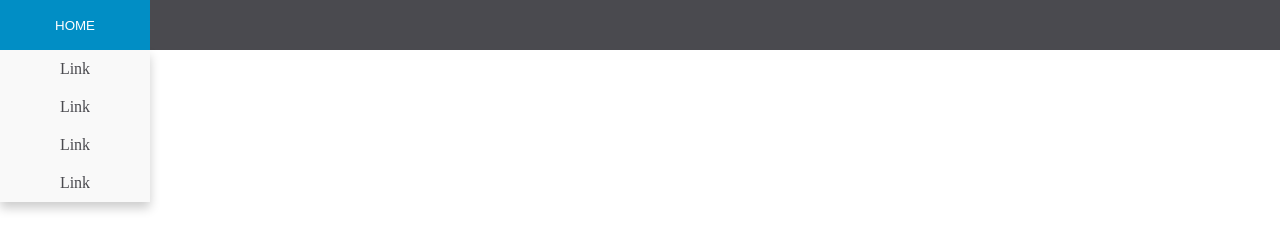
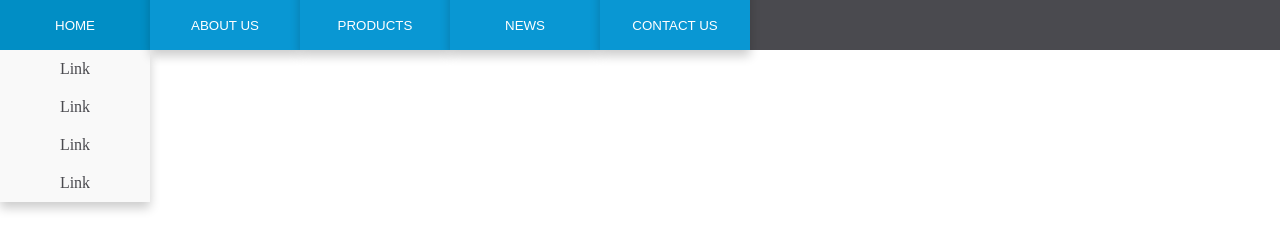
Before and after one commit to hameederrawi/dropdown, a plain HTML site: page index.html in a window 1280 px wide. Drawn offline with Linux system fonts and the light colour scheme.

Commit message:
created 5 menu items

```diff
--- a/index.html
+++ b/index.html
@@ -18,6 +18,59 @@
                 <li class="dropdownItem"><a href="#" class="dropdownLink">Link</a></li>
                 <li class="dropdownItem"><a href="#" class="dropdownLink">Link</a></li>
             </ul>
+
+
+        </div>
+        <div class="dropdown2">
+            <button>About Us</button>
+
+            <ul class="dropdownMenu">
+                <li class="dropdownItem"><a href="#" class="dropdownLink">Link</a></li>
+                <li class="dropdownItem"><a href="#" class="dropdownLink">Link</a></li>
+                <li class="dropdownItem"><a href="#" class="dropdownLink">Link</a></li>
+                <li class="dropdownItem"><a href="#" class="dropdownLink">Link</a></li>
+            </ul>
+
+
+        </div>
+
+        <div class="dropdown3">
+            <button>Products</button>
+
+            <ul class="dropdownMenu">
+                <li class="dropdownItem"><a href="#" class="dropdownLink">Link</a></li>
+                <li class="dropdownItem"><a href="#" class="dropdownLink">Link</a></li>
+                <li class="dropdownItem"><a href="#" class="dropdownLink">Link</a></li>
+                <li class="dropdownItem"><a href="#" class="dropdownLink">Link</a></li>
+            </ul>
+
+
+        </div>
+
+        <div class="dropdown4">
+            <button>News</button>
+
+            <ul class="dropdownMenu">
+                <li class="dropdownItem"><a href="#" class="dropdownLink">Link</a></li>
+                <li class="dropdownItem"><a href="#" class="dropdownLink">Link</a></li>
+                <li class="dropdownItem"><a href="#" class="dropdownLink">Link</a></li>
+                <li class="dropdownItem"><a href="#" class="dropdownLink">Link</a></li>
+            </ul>
+
+
+        </div>
+
+        <div class="dropdown5">
+            <button>Contact Us</button>
+
+            <ul class="dropdownMenu">
+                <li class="dropdownItem"><a href="#" class="dropdownLink">Link</a></li>
+                <li class="dropdownItem"><a href="#" class="dropdownLink">Link</a></li>
+                <li class="dropdownItem"><a href="#" class="dropdownLink">Link</a></li>
+                <li class="dropdownItem"><a href="#" class="dropdownLink">Link</a></li>
+            </ul>
+
+
         </div>
 
     </nav>
--- a/main.css
+++ b/main.css
@@ -14,6 +14,8 @@ button {
     color: #fff;
     text-transform: uppercase;
     cursor: pointer;
+    display: inline-block;
+
 }
 
 .dropdownMenu{
@@ -58,3 +60,63 @@ button {
 .dropdown:hover .dropdownMenu {
     transform: translateY(0);
 }
+
+.dropdown2 {
+    width: 150px;
+    position: fixed;
+    left: 150px;
+    top: 0;
+}
+
+.dropdown2:hover button {
+    background-color: #018ec5;
+}
+
+.dropdown2:hover .dropdownMenu {
+    transform: translateY(0);
+}
+
+.dropdown3 {
+    width: 150px;
+    position: fixed;
+    left: 300px;
+    top: 0;
+}
+
+.dropdown3:hover button {
+    background-color: #018ec5;
+}
+
+.dropdown3:hover .dropdownMenu {
+    transform: translateY(0);
+}
+
+.dropdown4 {
+    width: 150px;
+    position: fixed;
+    left: 450px;
+    top: 0;
+}
+
+.dropdown4:hover button {
+    background-color: #018ec5;
+}
+
+.dropdown4:hover .dropdownMenu {
+    transform: translateY(0);
+}
+
+.dropdown5 {
+    width: 150px;
+    position: fixed;
+    left: 600px;
+    top: 0;
+}
+
+.dropdown5:hover button {
+    background-color: #018ec5;
+}
+
+.dropdown5:hover .dropdownMenu {
+    transform: translateY(0);
+}
```
